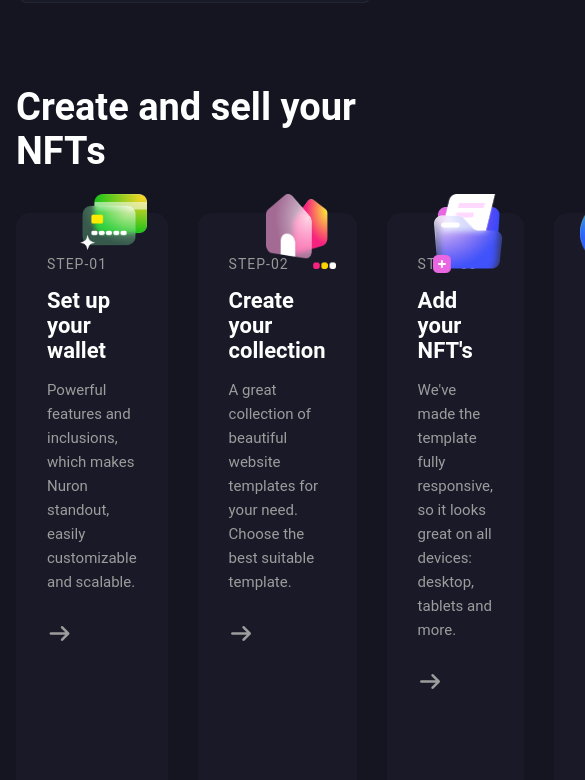
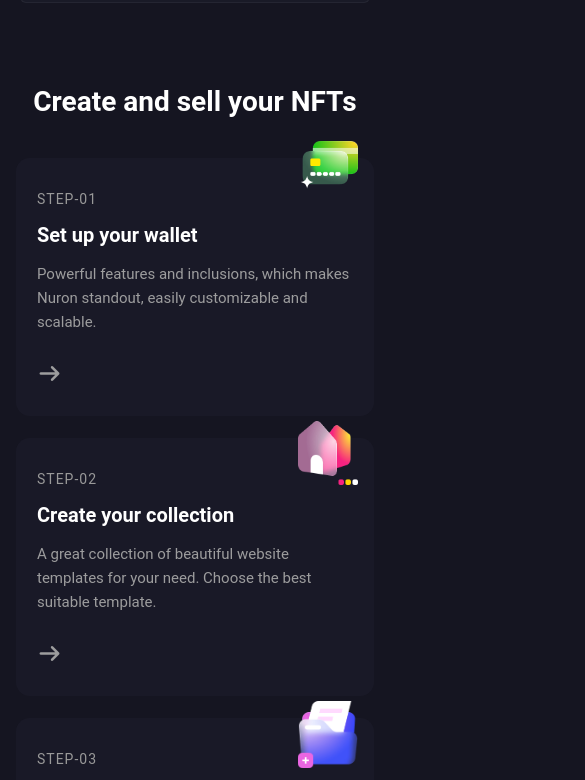
Before and after one commit to fatimajavadzada/Nuron, a website: page index.html in a window 390 px wide. Shown: the part 6258-7038 px from the top of the page, 585 px wide, since content can reach past the window. Drawn offline with Linux system fonts and the light colour scheme.

Commit message:
error fix

```diff
--- a/assets/sass/layout/_home.scss
+++ b/assets/sass/layout/_home.scss
@@ -1,4 +1,4 @@
-// Hero section
+//! Hero section
 .hero {
   position: relative;
   display: flex;
@@ -133,7 +133,7 @@
   }
 }
 
-// Categories section
+//! Categories section
 .categories {
   display: grid;
   grid-template-columns: repeat(auto-fit, minmax(200px, 1fr));
@@ -183,8 +183,7 @@
   text-align: center;
 }
 
-// Top Collection Section
-
+//! Top Collection Section
 .top-collection {
   padding: 80px 20px;
   max-width: 1440px;
@@ -306,7 +305,6 @@
   font-weight: 500;
 }
 
-// Responsive
 @media (max-width: 768px) {
   .collection-title {
     font-size: 32px;
@@ -328,7 +326,7 @@
   }
 }
 
-// Live Bidding
+//! Live Bidding
 .live-bidding {
   padding: 80px 20px;
   max-width: 1440px;
@@ -574,7 +572,6 @@
   left: 0;
 }
 
-// Responsive
 @media (max-width: 768px) {
   .bidding-title {
     font-size: 32px;
@@ -584,8 +581,8 @@
     grid-template-columns: 1fr;
   }
 }
-// NFTs
 
+//! NFTs
 .nft-steps {
   padding: 2px 16px;
   max-width: 1440px;
@@ -605,7 +602,6 @@
   gap: 30px;
 }
 
-/* CARD */
 .step-card {
   background: $background-color-1;
   border-radius: 14px;
@@ -620,7 +616,6 @@
   cursor: pointer;
 }
 
-/* Floating icons */
 .step-floating-icon {
   position: absolute;
   top: -20px;
@@ -629,21 +624,18 @@
   pointer-events: none;
 }
 
-/* STEP NUMBER */
 .step-number {
   color: #999;
   font-size: 14px;
   letter-spacing: 1px;
 }
 
-/* HEADING */
 .step-heading {
   color: #fff;
   font-size: 22px;
   margin: 15px 0;
 }
 
-/* TEXT */
 .step-text {
   color: #9d9d9e;
   font-size: 15px;
@@ -651,7 +643,6 @@
   margin-bottom: 30px;
 }
 
-/* Arrow button */
 .step-arrow i {
   font-size: 20px;
   color: #9d9d9e;
@@ -667,7 +658,54 @@
   transform: translateX(5px);
 }
 
-// Newsletter
+@media (max-width: 1200px) {
+  .steps-grid {
+    grid-template-columns: repeat(3, 1fr);
+  }
+}
+
+@media (max-width: 992px) {
+  .steps-title {
+    font-size: 32px;
+  }
+
+  .steps-grid {
+    grid-template-columns: repeat(2, 1fr);
+    gap: 25px;
+  }
+
+  .step-card {
+    padding: 35px 25px;
+  }
+
+  .step-heading {
+    font-size: 20px;
+  }
+}
+
+@media (max-width: 600px) {
+  .steps-title {
+    font-size: 28px;
+    text-align: center;
+  }
+
+  .steps-grid {
+    grid-template-columns: 1fr;
+    gap: 22px;
+  }
+
+  .step-card {
+    padding: 30px 20px;
+  }
+
+  .step-floating-icon {
+    width: 60px;
+    right: 15px;
+    top: -18px;
+  }
+}
+
+//! Newsletter
 .newsletter {
   max-width: 1440px;
   margin: 0 auto;
@@ -752,7 +790,6 @@
   }
 }
 
-// Responsive
 @media (max-width: 768px) {
   .newsletter {
     padding: 60px 20px;
@@ -914,7 +951,7 @@
   }
 }
 
-// Marketplace
+//! Marketplace
 .marketplace {
   padding: 60px 20px;
   min-height: 100vh;
@@ -936,7 +973,6 @@
   line-height: 1.3;
 }
 
-// Sidebar Filters
 .filters-sidebar {
   background: rgba(30, 32, 47, 0.5);
   border: 1px solid rgba(255, 255, 255, 0.05);
@@ -1042,7 +1078,6 @@
   letter-spacing: 2px;
 }
 
-// Price Range Slider
 .price-range {
   .price-slider {
     width: 100%;
@@ -1078,7 +1113,6 @@
   }
 }
 
-// Products Grid
 .products-grid {
   display: grid;
   grid-template-columns: repeat(auto-fill, minmax(280px, 1fr));
@@ -1220,7 +1254,6 @@
   }
 }
 
-// Responsive
 @media (max-width: 1200px) {
   .marketplace-container {
     grid-template-columns: 1fr;
@@ -1241,7 +1274,7 @@
   }
 }
 
-// Video section
+//! Video section
 .meet-section {
   max-width: 1440px;
   padding: 30px 16px;
@@ -1288,7 +1321,6 @@
   }
 }
 
-// Responsive Design
 @media (max-width: 768px) {
   .section-header {
     margin-bottom: 30px;
```
Also changed, not shown: index.html (+0 -4 lines), assets/sass/base/_base.scss (line endings or trailing spaces), assets/sass/layout/_footer.scss (line endings or trailing spaces), assets/sass/utils/_mixins.scss (line endings or trailing spaces), assets/sass/utils/_variables.scss (line endings or trailing spaces), assets/styles/main.css, 1 other file.
